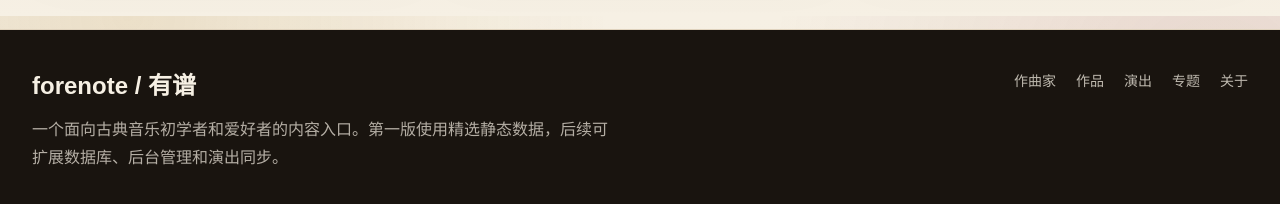
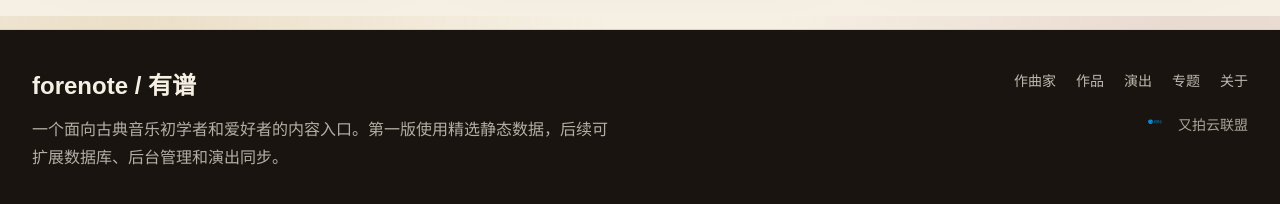
Before and after one commit to zcpua/cantabile, a Next.js app: page / in a window 1280 px wide. Shown: the part 3184-3388 px from the top of the page. Built offline with nearby package versions, Linux system fonts and the light colour scheme.

Commit message:
Add UpYun alliance footer badge

```diff
--- a/src/components/site-footer.tsx
+++ b/src/components/site-footer.tsx
@@ -1,5 +1,6 @@
 "use client";
 
+import Image from "next/image";
 import Link from "next/link";
 import { usePathname } from "next/navigation";
 import { defaultLocale, isLocale, type Locale } from "@/i18n/config";
@@ -30,6 +31,7 @@ export function SiteFooter({ locale, dictionary }: { locale?: Locale; dictionary
           <p className="font-serif text-2xl font-semibold">{t.site.name}</p>
           <p className="mt-3 max-w-xl leading-7 text-ivory/70">{t.site.footer}</p>
         </div>
+        <div className="space-y-5 lg:text-right">
           <div className="flex flex-wrap gap-x-5 gap-y-3 text-sm text-ivory/75 lg:justify-end">
             {navItems.map((item) => (
               <Link key={item.href} href={item.href} className="hover:text-gold">
@@ -37,6 +39,17 @@ export function SiteFooter({ locale, dictionary }: { locale?: Locale; dictionary
               </Link>
             ))}
           </div>
+          <a
+            href="https://www.upyun.com/league"
+            target="_blank"
+            rel="noopener noreferrer"
+            className="inline-flex items-center gap-2 text-sm text-ivory/65 transition-colors hover:text-gold lg:justify-end"
+            aria-label="又拍云联盟"
+          >
+            <Image src="/upyun-logo.svg" alt="" width={28} height={28} className="shrink-0" />
+            <span>又拍云联盟</span>
+          </a>
+        </div>
       </div>
     </footer>
   );
```
Also changed, not shown: public/upyun-logo.svg (added). Lines whose indentation alone changed are shown as unchanged.
